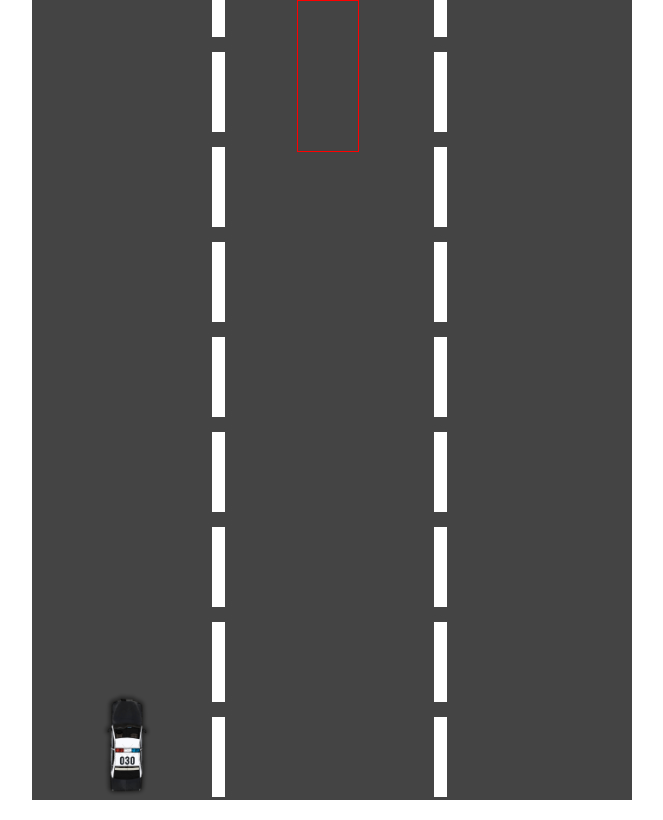
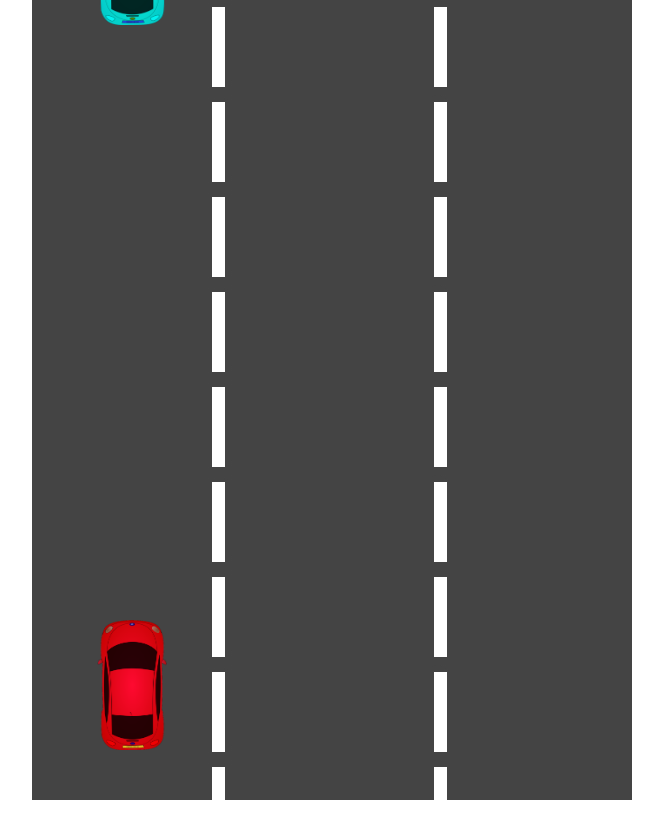
Before and after one commit to Panas18/2d-carGame, a plain HTML site: page public/index.html in a window 1280 px wide. Shown: the whole page, without its empty margins (308-971 px from the left). Drawn offline with Linux system fonts and the light colour scheme.

Commit message:
collision detection

```diff
--- a/public/index.html
+++ b/public/index.html
@@ -8,15 +8,14 @@
   <title>CarGame</title>
   <link rel="stylesheet" href="style/style.css">
   <script src="./script/utils.js" defer></script>
+  <script src="./script/Obstacle.js" defer></script>
   <script src="./script/index.js" defer></script>
-  <script src="./script/Obstacle.js" defer></script>
 </head>
 
 <body>
   <div class="game-container">
     <div class="road">
       <div class="player">
-        <img src="images/policecar.png" alt="">
       </div>
     </div>
   </div>
--- a/public/script/Obstacle.js
+++ b/public/script/Obstacle.js
@@ -1,32 +1,34 @@
 class Obstacle {
   constructor(lane) {
     this.spawnLane = lane;
+    // this.spawnLane = genRandom(3, 0);
     this.currentX = this.spawnLane * 200 + 65;
-    this.move = false;
-
-    // moves the car
-    if (this.move) {
-      setInterval(() => {
-        this.currentY += 1;
-        this.car.style.top = `${this.currentY}px`;
-      }, 1000 / 60);
-    }
+    this.ismoving = false;
   }
 
   create() {
     this.car = document.createElement("div");
     road.appendChild(this.car);
     this.car.style.position = "absolute";
-		this.car.style.top = `${-this.car.style.width}px`
-    this.car.style.width = 60 + "px";
-    this.car.style.height = 150 + "px";
-    this.car.style.border = "1px solid red";
+    this.car.style.width = 70 + "px";
+    this.car.style.height = 130 + "px";
     this.car.style.left = `${this.currentX}px`;
-		console.log(this.car.style.top)
+    this.car.style.backgroundImage = "url('./images/obstacle.png')";
+    this.car.style.backgroundSize = "70px 130px";
+    this.car.style.backgroundRepeat = "no-repeat";
+    this.car.style.top = `-150px`;
+  }
+
+  move() {
+    this.ismoving = true;
+    this.currentY = this.car.offsetTop;
+    this.currentY += 3;
+    this.car.style.top = `${this.currentY}px`;
+  }
+
+  stop() {
+    this.ismoving = false;
   }
 }
 
-car1 = new Obstacle((lane = 1));
-car1.create()
-car2 = new Obstacle((lane = 2));
-car3 = new Obstacle((lane = 3));
+//generate random 3 obstacles
--- a/public/script/index.js
+++ b/public/script/index.js
@@ -7,12 +7,20 @@ const LANES = 3;
 class Player {
   constructor() {
     this.car = playerCar;
-    this.currentX = this.car.offsetLeft;
-    this.lane = 1;
+    this.car.style.left = "65px";
+    this.currentX = 65;
+    this.lane = 0;
     this.moveFrame = 1;
+    this.car.style.position = "absolute";
+    this.car.style.width = 70 + "px";
+    this.car.style.height = 130 + "px";
+    this.car.style.backgroundImage = "url('./images/player.png')";
+    this.car.style.backgroundSize = "70px 130px";
+    this.car.style.backgroundRepeat = "no-repeat";
+    this.car.style.top = "620px";
   }
   moveRight() {
-    if (this.lane != LANES) {
+    if (this.lane != LANES - 1) {
       let totalMove = 0;
       this.lane += 1;
       var animation = setInterval(() => {
@@ -26,14 +34,14 @@ class Player {
     }
   }
   moveLeft() {
-    if (this.lane != 1) {
+    if (this.lane != 0) {
       let totalMove = 0;
-      this.lane -= 1;
       var animation = setInterval(() => {
         this.currentX -= this.moveFrame;
         totalMove += this.moveFrame;
         playerCar.style.left = this.currentX + "px";
         if (totalMove >= 200) {
+          this.lane -= 1;
           clearInterval(animation);
         }
       }, 1);
@@ -41,7 +49,7 @@ class Player {
   }
 }
 
-player = new Player();
+var player = new Player();
 
 document.addEventListener("keyup", (e) => {
   if (e.key == "ArrowRight") {
@@ -50,3 +58,29 @@ document.addEventListener("keyup", (e) => {
     player.moveLeft();
   }
 });
+
+obsList = [];
+for (i = 0; i < 1; i++) {
+  obstacle = new Obstacle(i);
+  obstacle.create();
+  obsList.push(obstacle);
+}
+
+obsList.forEach((obstacle) => {
+  setInterval(() => {
+    obstacle.move();
+    detectCollision(obstacle);
+    if (obstacle.currentY >= 700) {
+      obstacle.car.style.top = "-150px";
+    }
+  }, 1000 / 60);
+});
+
+function detectCollision(obstacle) {
+  let obstaclePosn = obstacle.currentY + 130;
+  if (player.lane === obstacle.spawnLane) {
+    if (obstaclePosn >= 620) {
+      console.log("collision");
+    }
+  }
+}
--- a/public/style/style.css
+++ b/public/style/style.css
@@ -16,8 +16,8 @@
   height: 100%;
   background-image: url("../images/road.jpg");
   background-repeat: repeat-y;
-  animation: animateBackground 3s linear infinite;
-  /* overflow: hidden; */
+  animation: animateBackground 1s linear infinite;
+  overflow: hidden;
   z-index: -4;
 }
 
@@ -33,17 +33,6 @@
 }
 
 .player {
-  position: absolute;
-  transform: rotate(90deg);
-  width: 150px;
-  height: 60px;
   z-index: 4;
   bottom: 25px;
-  left:20px;
 }
-
-.player img {
-  width: 100%;
-  height: 100%;
-  object-fit: contain;
-}
```
Also changed, not shown: public/images/obstacle.png (added), public/images/player.png (added).
